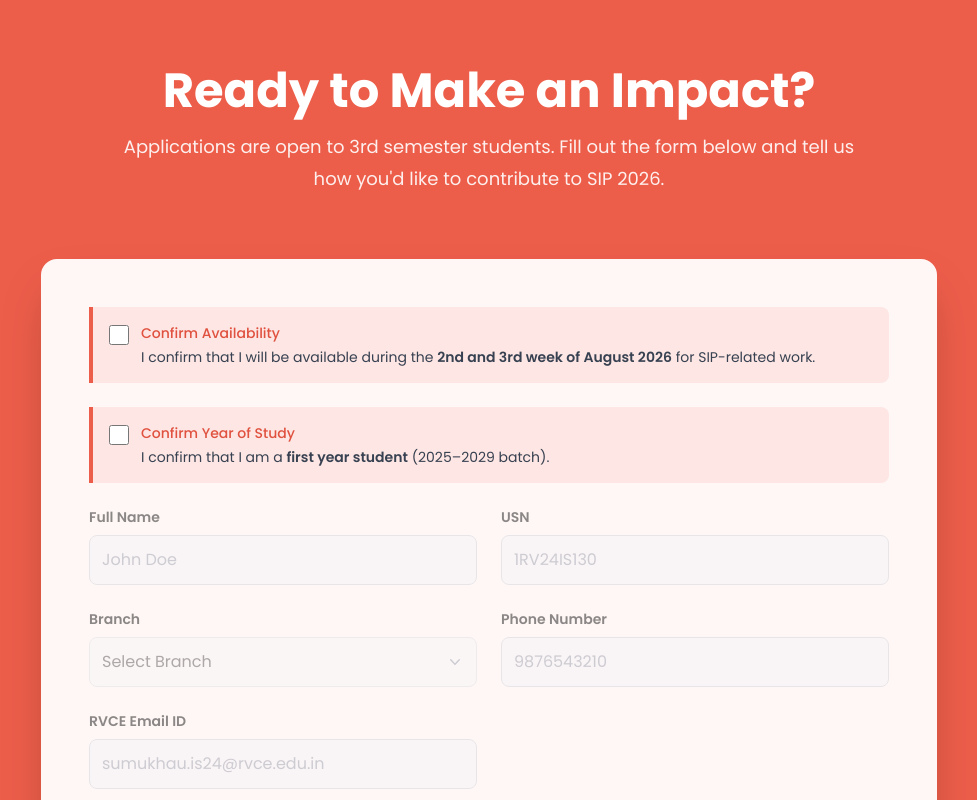
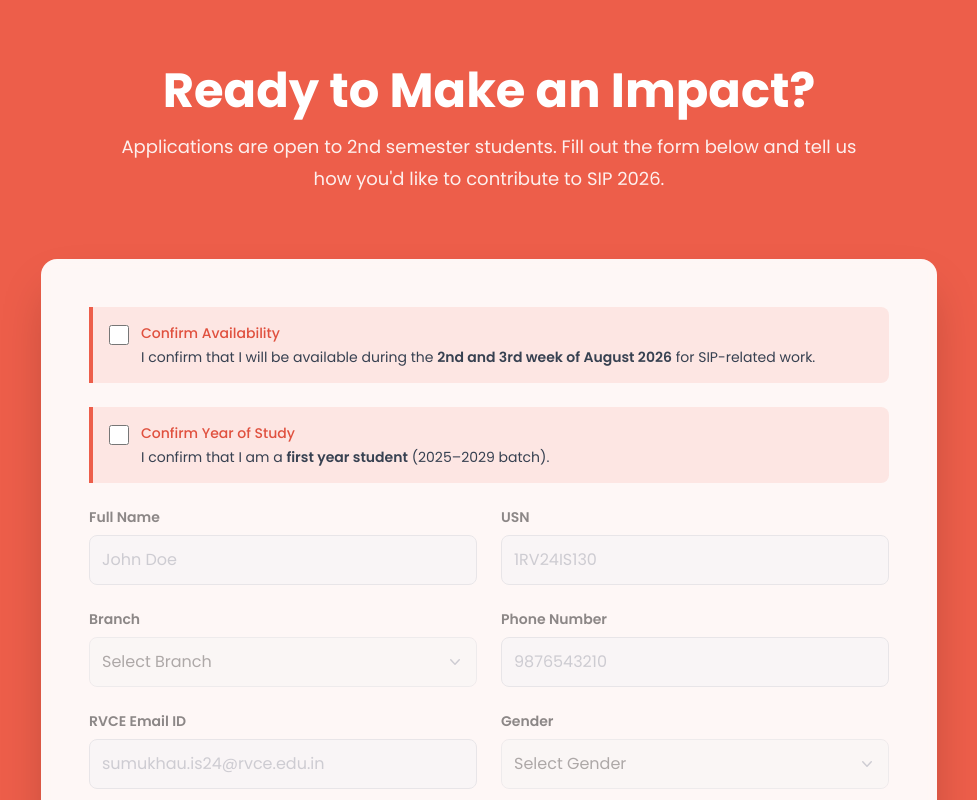
Before and after one commit to overclocked-2124/SIP_Volunteer_Website, a React (Vite) app: page / in a window 1280 px wide. Shown: the part 2820-3620 px from the top of the page, without its empty margins (151-1128 px from the left). Built offline with nearby package versions, Linux system fonts and the light colour scheme.

Commit message:
added male female

```diff
--- a/index.html
+++ b/index.html
@@ -3,7 +3,7 @@
   <head>
     <meta charset="UTF-8" />
     <meta name="viewport" content="width=device-width, initial-scale=1.0" />
-    <title>RVCE SIP Volunteer Hub</title>
+    <title>Organise SIP 2026 — RVCE</title>
     <link rel="icon" type="image/png" href="/logos/RVCE_Logo.png" />
     <link rel="preconnect" href="https://fonts.googleapis.com">
     <link rel="preconnect" href="https://fonts.gstatic.com" crossorigin>
--- a/src/components/CtaSection.tsx
+++ b/src/components/CtaSection.tsx
@@ -122,6 +122,7 @@ const RegistrationForm = () => {
         branch: '',
         phone: '',
         email: '',
+        gender: '',
         sipMoment: '',
         sipIdea: '',
     });
@@ -149,6 +150,7 @@ const RegistrationForm = () => {
         formData.branch &&
         formData.phone &&
         formData.email &&
+        formData.gender &&
         formData.sipMoment &&
         formData.sipIdea &&
         contributions.length > 0 &&
@@ -267,6 +269,11 @@ const RegistrationForm = () => {
 
                     <div className="grid grid-cols-1 md:grid-cols-2 gap-6">
                         <FormInput id="email" name="email" label="RVCE Email ID" type="email" value={formData.email} onChange={handleChange} placeholder="sumukhau.is24@rvce.edu.in" />
+                        <FormSelect id="gender" name="gender" label="Gender" value={formData.gender} onChange={handleChange}>
+                            <option value="" disabled>Select Gender</option>
+                            <option value="Male">Male</option>
+                            <option value="Female">Female</option>
+                        </FormSelect>
                     </div>
 
                     <FormTextarea
@@ -341,7 +348,7 @@ const CtaSection = () => {
                 <div className="text-center max-w-3xl mx-auto mb-16">
                     <h2 className="text-4xl md:text-5xl font-bold">Ready to Make an Impact?</h2>
                     <p className="mt-4 opacity-90 text-lg leading-8">
-                        Applications are open to 3rd semester students. Fill out the form below and tell us how you'd like to contribute to SIP 2026.
+                        Applications are open to 2nd semester students. Fill out the form below and tell us how you'd like to contribute to SIP 2026.
                     </p>
                 </div>
 
```
